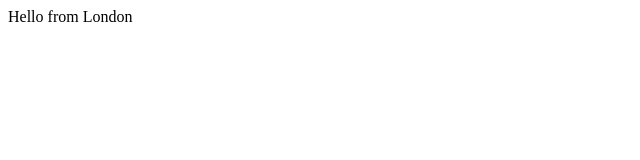
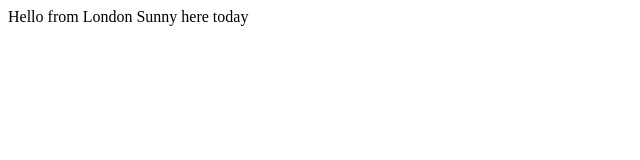
Before and after one commit to kelaw2/Hello-file, a plain HTML site: page Index.html in a window 1280 px wide. Shown: the whole page, without its empty margins (0-640 px from the left). Drawn offline with Linux system fonts and the light colour scheme.

Commit message:
edited file

```diff
--- a/Index.html
+++ b/Index.html
@@ -10,5 +10,7 @@
 <body>
 
 </body>Hello from London
+Sunny here today
+
 
 </html>
```
